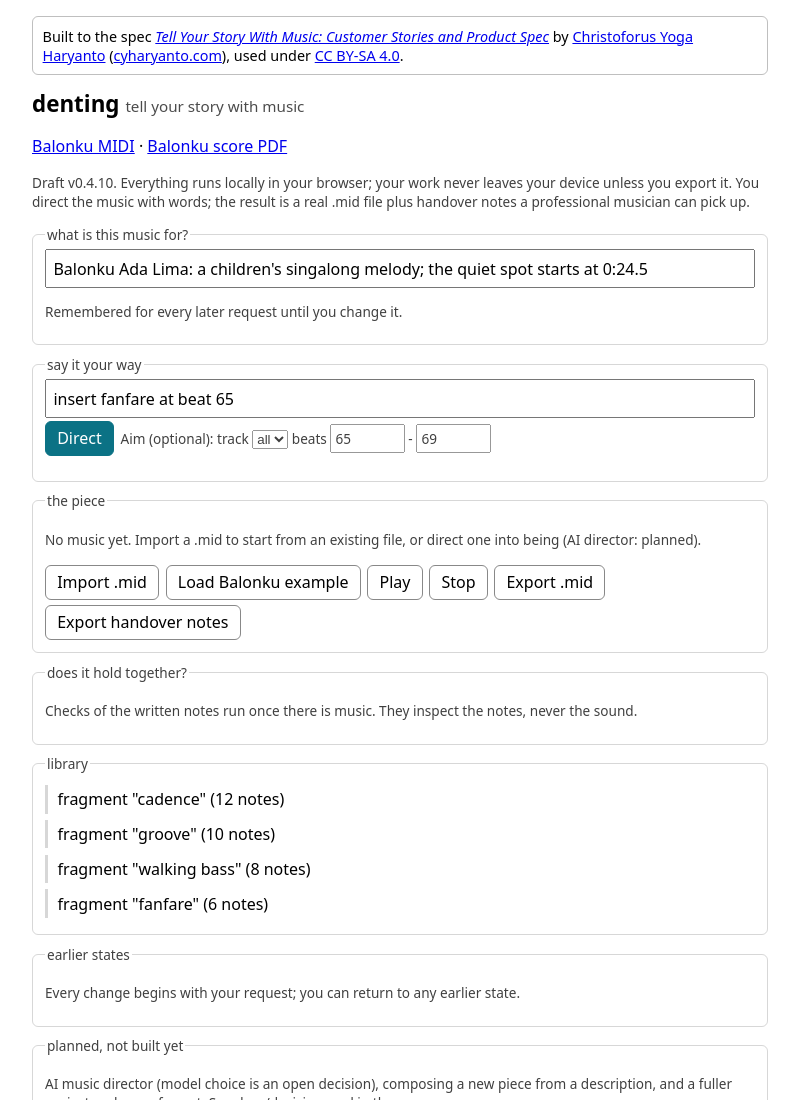
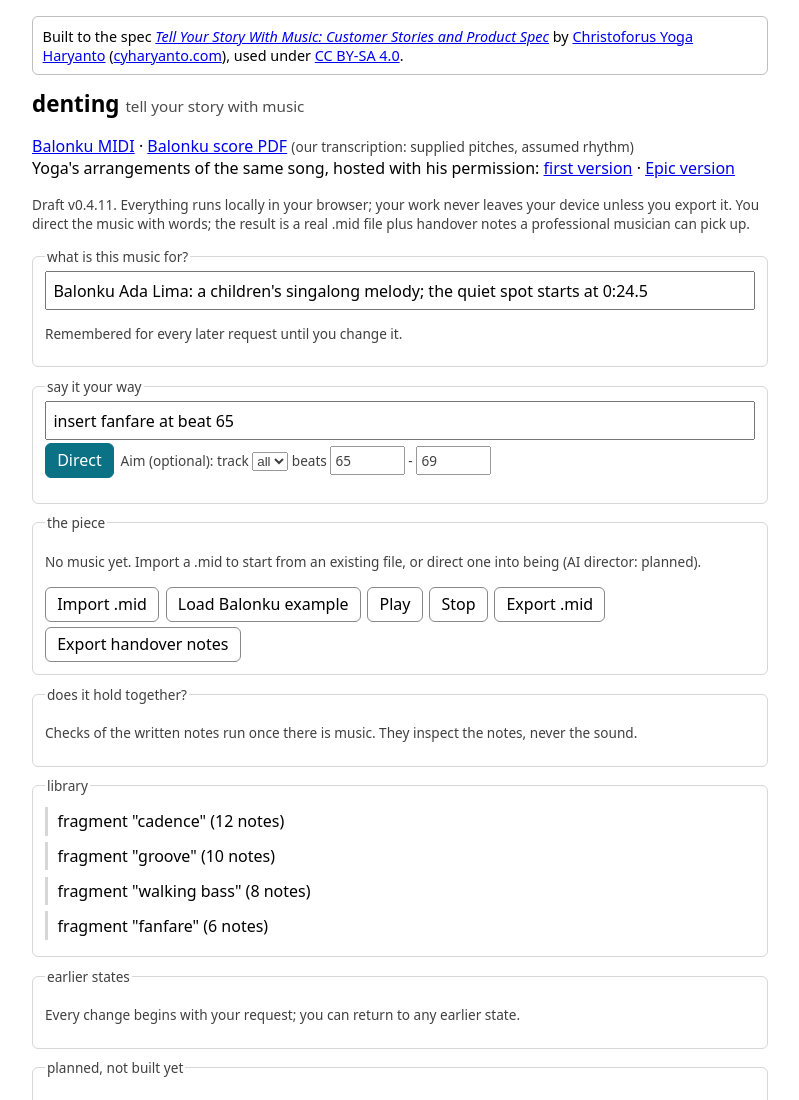
Before and after one commit to irvan-putra/denting, a website: page index.html in a window 1280 px wide. Shown: the top 1100 px of the page, without its empty margins (240-1039 px from the left). Drawn offline with Linux system fonts and the light colour scheme.

Commit message:
Host Yoga's Balonku arrangements beside the transcription
Both of Yoga's own MIDI exports (first and Epic versions), hosted with
his permission and credited to him, byte-identical to the files he
shared. The handover notes and anything else from the exchange stay
private.

```diff
--- a/core/checks.js
+++ b/core/checks.js
@@ -3,7 +3,7 @@
 // that (the spec's limit: a check of the notes is described as a check of
 // the notes). They never claim to judge how the music sounds.
 
-import { tickToSeconds, tickToBeat, songEndTick, GM_DRUMS } from './model.js?v=0.4.10';
+import { tickToSeconds, tickToBeat, songEndTick, GM_DRUMS } from './model.js?v=0.4.11';
 
 /**
  * Run all checks. Returns [{ id, severity: 'warn'|'info', text }] - empty
--- a/core/director.js
+++ b/core/director.js
@@ -10,9 +10,9 @@
 //    request is wired up. When no model is configured, the director says
 //    so plainly instead of pretending.
 
-import { transpose, scaleVelocity, setTempo, normalizeAim, addMarker } from './engine.js?v=0.4.10';
-import { secondsToTick } from './model.js?v=0.4.10';
-import { saveFragment, insertFragment, savePrompt, listLibrary } from './library.js?v=0.4.10';
+import { transpose, scaleVelocity, setTempo, normalizeAim, addMarker } from './engine.js?v=0.4.11';
+import { secondsToTick } from './model.js?v=0.4.11';
+import { saveFragment, insertFragment, savePrompt, listLibrary } from './library.js?v=0.4.11';
 
 function parseClock(text) {
   const m = text.match(/(\d+):(\d\d)/);
--- a/core/handoff.js
+++ b/core/handoff.js
@@ -3,8 +3,8 @@
 // what the music is for, its structure, its timing, and the moments that
 // matter. Both leave the product together.
 
-import { GM_PROGRAMS, tickToSeconds, tickToBeat, songEndTick } from './model.js?v=0.4.10';
-import { checkNotes } from './checks.js?v=0.4.10';
+import { GM_PROGRAMS, tickToSeconds, tickToBeat, songEndTick } from './model.js?v=0.4.11';
+import { checkNotes } from './checks.js?v=0.4.11';
 
 function fmtTime(sec) {
   const m = Math.floor(sec / 60), s = sec - m * 60;
--- a/index.html
+++ b/index.html
@@ -43,8 +43,9 @@
   used under <a href="https://creativecommons.org/licenses/by-sa/4.0/">CC BY-SA 4.0</a>.
 </div>
 <h1>denting <span class="sub">tell your story with music</span></h1>
-<p><a href="files/balonku/Balonku-assumed-timing.mid" download>Balonku MIDI</a> · <a href="files/balonku/Balonku-assumed-timing-score.pdf">Balonku score PDF</a></p>
-<p class="note">Draft v0.4.10. Everything runs locally in your browser; your
+<p><a href="files/balonku/Balonku-assumed-timing.mid" download>Balonku MIDI</a> · <a href="files/balonku/Balonku-assumed-timing-score.pdf">Balonku score PDF</a> <span class="note">(our transcription: supplied pitches, assumed rhythm)</span><br>
+Yoga's arrangements of the same song, hosted with his permission: <a href="files/balonku/Balonku-Ada-Lima.mid" download>first version</a> · <a href="files/balonku/Balonku-Ada-Lima-Epic-Version.mid" download>Epic version</a></p>
+<p class="note">Draft v0.4.11. Everything runs locally in your browser; your
 work never leaves your device unless you export it. You direct the music
 with words; the result is a real .mid file plus handover notes a
 professional musician can pick up.</p>
@@ -119,6 +120,6 @@ to think out loud without changing the music.</p>
   </div>
 </section>
 <script src="web/vendor/abcjs-basic-min.js"></script>
-<script type="module" src="web/app.js?v=0.4.10"></script>
+<script type="module" src="web/app.js?v=0.4.11"></script>
 </body>
 </html>
```
Also changed, not shown: web/app.js (+9 -9 lines), 2 other files.
